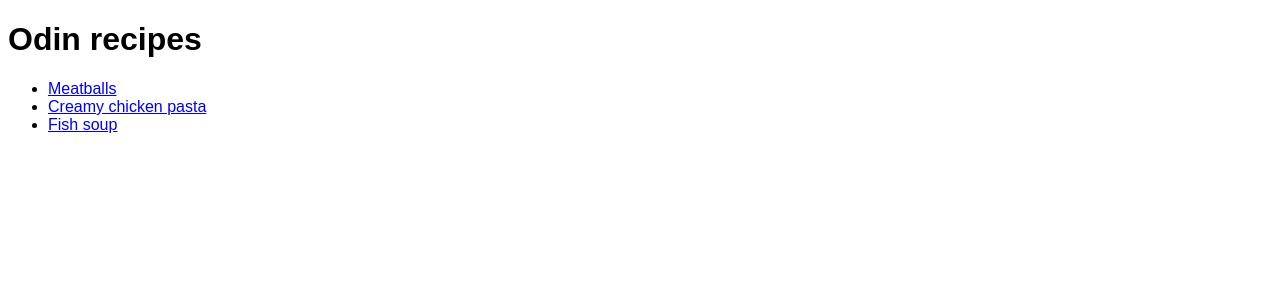
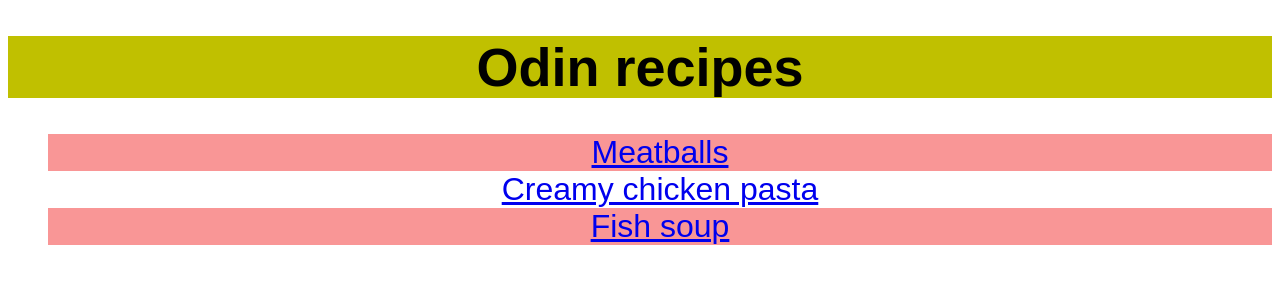
Before and after one commit to V1IRuZ/odin-recipes, a plain HTML site: page index.html in a window 1280 px wide. Drawn offline with Linux system fonts and the light colour scheme.

Commit message:
Customize coloring and fonts of index.html
Add background colors to index.html title and list elements. Also text is aligned center and font size is customized.

Styles.css is connected to meatballs.html file.

```diff
--- a/index.html
+++ b/index.html
@@ -6,11 +6,11 @@
     <link rel="stylesheet" href="styles.css">
 </head>
 <body>
-    <h1>Odin recipes</h1>
-    <ul>
-        <li><a href="recipes/meatballs.html">Meatballs</a></li>
+    <h1 id="main-header">Odin recipes</h1>
+    <ul class="list">
+        <li class="recipes-list"><a href="recipes/meatballs.html">Meatballs</a></li>
         <li><a href="recipes/creamy-chicken-pasta.html">Creamy chicken pasta</a></li>
-        <li><a href="recipes/fish-soup.html">Fish soup</a></li>
+        <li class="recipes-list"><a href="recipes/fish-soup.html">Fish soup</a></li>
     </ul>
 </body>
 </html>
--- a/styles.css
+++ b/styles.css
@@ -1,3 +1,20 @@
 body {
     font-family: sans-serif;
 }
+
+#main-header {
+    font-size: 54px;
+    background-color: rgb(192, 192, 0);
+    text-align: center;
+}
+
+.list {
+    list-style: none;
+    font-size: 32px;
+    text-align: center;
+}
+
+.recipes-list {
+    color:black;
+    background-color: rgb(249, 150, 150);
+}
```
Also changed, not shown: recipes/meatballs.html (+1 -0 lines).
